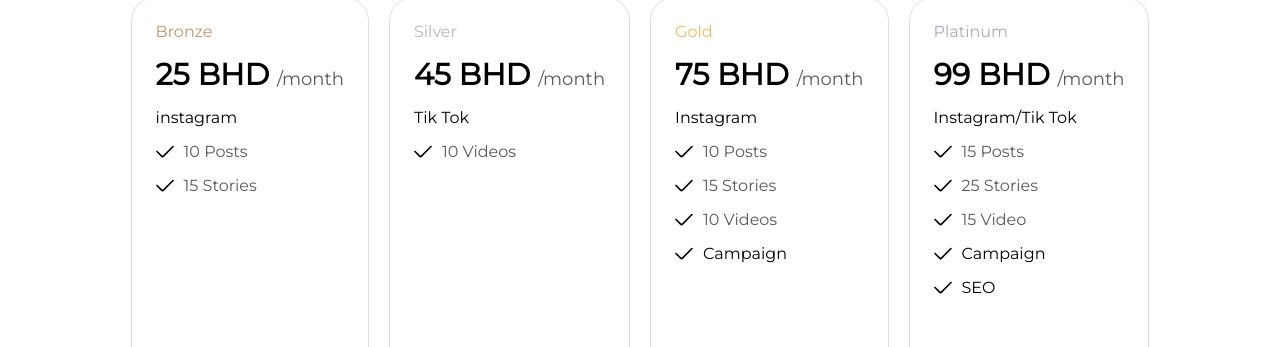
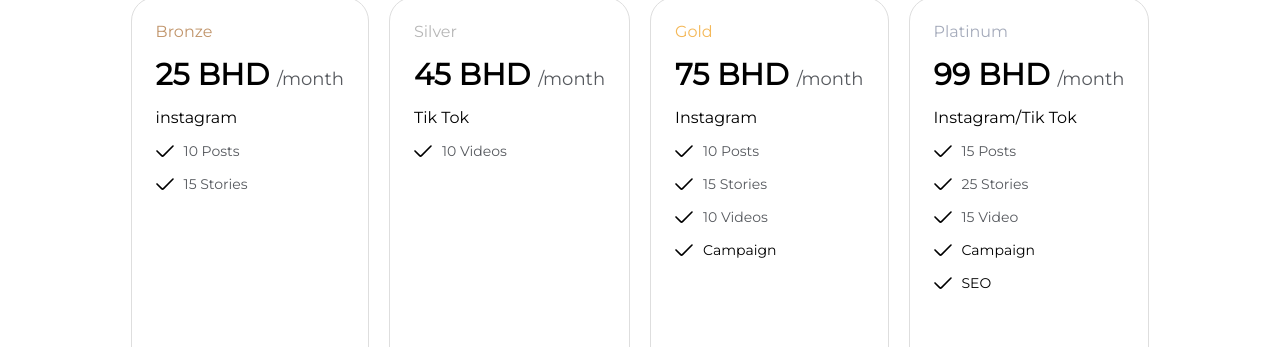
Before and after one commit to developerNitinsingh/fiverr-ka-gaming, a plain HTML site: page index.html in a window 1280 px wide. Shown: the part 1942-2289 px from the top of the page. Drawn offline with Linux system fonts and the light colour scheme; a web font is replaced by a local one.

Commit message:
font related debugging

```diff
--- a/index.html
+++ b/index.html
@@ -132,11 +132,11 @@
                             <p class="">instagram</p>
                             <div class="feature">
                                 <img src="../assests/icon.svg" alt="">
-                                <p class="" style="color: rgba(87, 90, 95, 1);">10 Posts</p>
+                                <p class="" style="color: rgba(87, 90, 95, 1);font-size: 14px;">10 Posts</p>
                             </div>
                             <div class="feature">
                                 <img src="../assests/icon.svg" alt="">
-                                <p class="" style="color: rgba(87, 90, 95, 1);">15 Stories</p>
+                                <p class="" style="color: rgba(87, 90, 95, 1);font-size: 14px;">15 Stories</p>
                             </div>
                         </div>
                         <a href="https://mail.google.com/mail/u/1/?view=cm&fs=1&to=khalidalalawi2@gmail.com&tf=1"
@@ -149,7 +149,7 @@
                             <p class="">Tik Tok</p>
                             <div class="feature">
                                 <img src="../assests/icon.svg" alt="">
-                                <p class="" style="color: rgba(87, 90, 95, 1);">10 Videos</p>
+                                <p class="" style="color: rgba(87, 90, 95, 1);font-size: 14px;">10 Videos</p>
                             </div>
 
                         </div>
@@ -163,19 +163,19 @@
                             <p class="">Instagram</p>
                             <div class="feature">
                                 <img src="../assests/icon.svg" alt="">
-                                <p class="" style="color: rgba(87, 90, 95, 1);">10 Posts</p>
+                                <p class="" style="color: rgba(87, 90, 95, 1);font-size: 14px;">10 Posts</p>
                             </div>
                             <div class="feature">
                                 <img src="../assests/icon.svg" alt="">
-                                <p class="" style="color: rgba(87, 90, 95, 1);">15 Stories</p>
+                                <p class="" style="color: rgba(87, 90, 95, 1);font-size: 14px;">15 Stories</p>
                             </div>
                             <div class="feature">
                                 <img src="../assests/icon.svg" alt="">
-                                <p class="" style="color: rgba(87, 90, 95, 1);">10 Videos</p>
+                                <p class="" style="color: rgba(87, 90, 95, 1);font-size: 14px;">10 Videos</p>
                             </div>
                             <div class="feature">
                                 <img src="../assests/icon.svg" alt="">
-                                <p class="">Campaign</p>
+                                <p class="" style="font-size: 14px;">Campaign</p>
                             </div>
                         </div>
                         <a href="https://mail.google.com/mail/u/1/?view=cm&fs=1&to=khalidalalawi2@gmail.com&tf=1"
@@ -188,23 +188,23 @@
                             <p class="">Instagram/Tik Tok</p>
                             <div class="feature">
                                 <img src="../assests/icon.svg" alt="">
-                                <p class="" style="color: rgba(87, 90, 95, 1);">15 Posts</p>
+                                <p class="" style="color: rgba(87, 90, 95, 1);font-size: 14px;">15 Posts</p>
                             </div>
                             <div class="feature">
                                 <img src="../assests/icon.svg" alt="">
-                                <p class="" style="color: rgba(87, 90, 95, 1);">25 Stories</p>
+                                <p class="" style="color: rgba(87, 90, 95, 1);font-size: 14px;">25 Stories</p>
                             </div>
                             <div class="feature">
                                 <img src="../assests/icon.svg" alt="">
-                                <p class="" style="color: rgba(87, 90, 95, 1);">15 Video</p>
+                                <p class="" style="color: rgba(87, 90, 95, 1);font-size: 14px;">15 Video</p>
                             </div>
                             <div class="feature">
                                 <img src="../assests/icon.svg" alt="">
-                                <p class="">Campaign</p>
+                                <p class="" style="font-size: 14px;">Campaign</p>
                             </div>
                             <div class="feature">
                                 <img src="../assests/icon.svg" alt="">
-                                <p class="">SEO</p>
+                                <p class="" style="font-size: 14px;">SEO</p>
                             </div>
                         </div>
                         <a href="https://mail.google.com/mail/u/1/?view=cm&fs=1&to=khalidalalawi2@gmail.com&tf=1"
```
